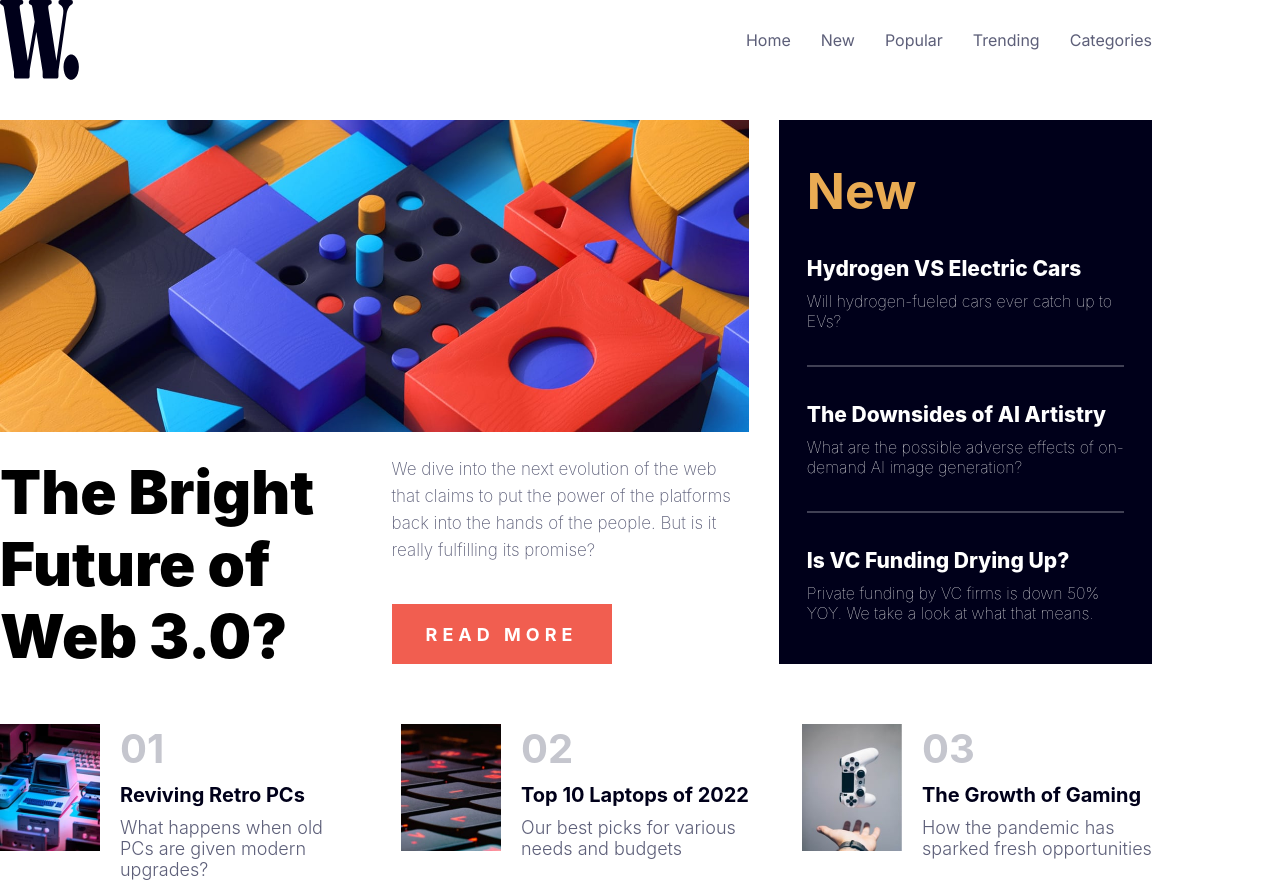
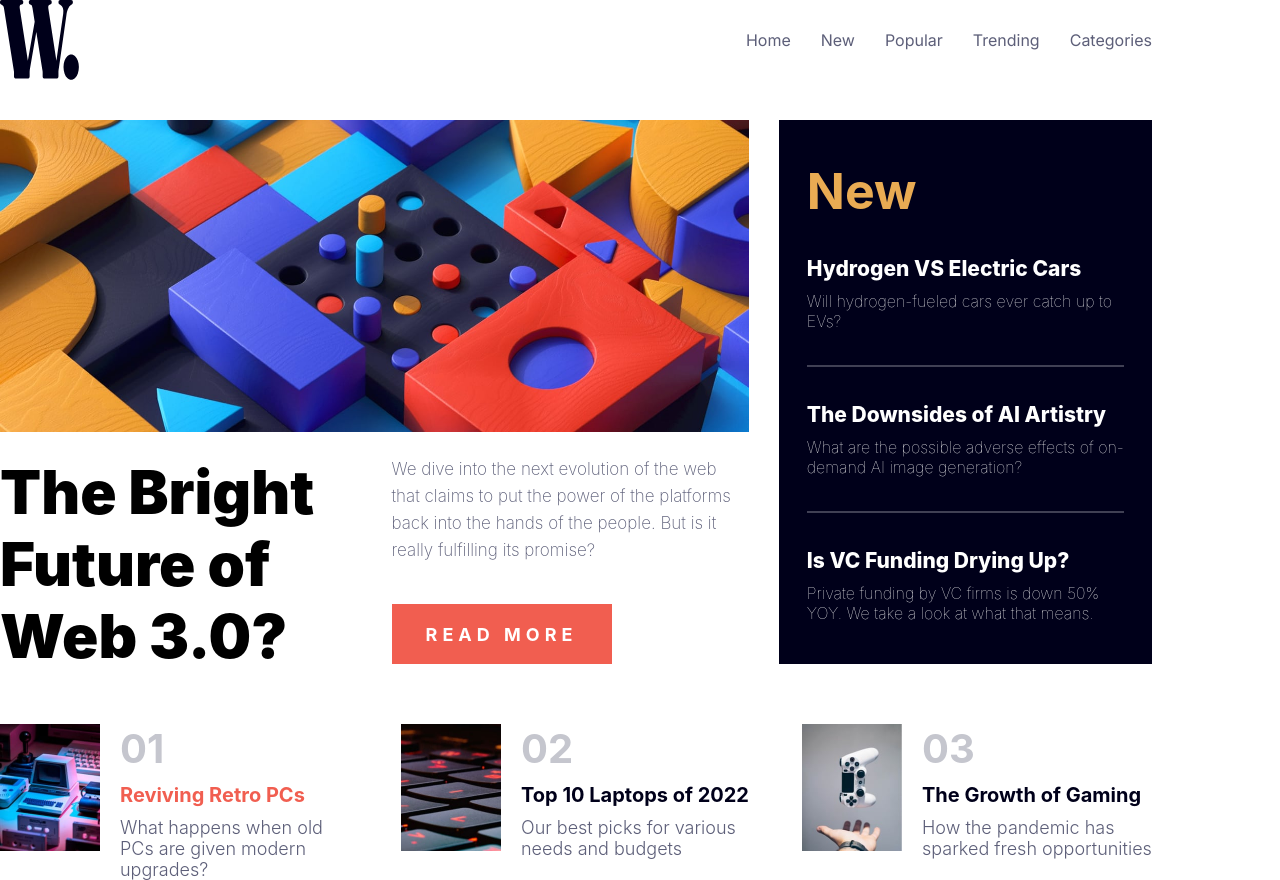
Before and after one commit to tbbui-732/news-homepage, a React (Create React App) app in the folder app/: page / in a window 1280 px wide. In both pictures the pointer is over the element "Reviving Retro PCs". Built offline with nearby package versions, Linux system fonts and the light colour scheme.

Commit message:
Created active states for every component

```diff
--- a/app/src/components/stylesheet/BottomSubHeading.css
+++ b/app/src/components/stylesheet/BottomSubHeading.css
@@ -69,6 +69,7 @@ Very dark blue:
   font-size: 20px;
   font-weight: bold;
   color: hsl(240, 100%, 5%);
+  transition-duration: 250ms;
 }
 
 .ArticleDescription {
@@ -78,3 +79,8 @@ Very dark blue:
   font-size: 18px;
   font-weight: 300;
 }
+
+/* active states */
+.Article:hover .ArticleTitle {
+  color: hsl(5, 85%, 63%); /* soft red */
+}
--- a/app/src/components/stylesheet/MainHeading.css
+++ b/app/src/components/stylesheet/MainHeading.css
@@ -72,4 +72,10 @@ button, input[type="submit"], input[type="reset"] {
 
   width: 220px;
   height: 60px;
+
+  transition-duration: 250ms;
 }
+
+.ReadMoreButton:hover {
+  background-color: hsl(240, 100%, 5%); /* very dark blue */
+}
--- a/app/src/components/stylesheet/Navigation.css
+++ b/app/src/components/stylesheet/Navigation.css
@@ -29,6 +29,8 @@
 
   text-decoration: none;
   color: hsl(236, 13%, 42%); /* dark grayish blue */
+
+  transition-duration: 250ms;
 }
 
 .NavLink:hover {
--- a/app/src/components/stylesheet/SideSubHeading.css
+++ b/app/src/components/stylesheet/SideSubHeading.css
@@ -32,9 +32,15 @@
   color: white;
   font-weight: 800;
   font-size: 21px;
+  transition-duration: 250ms;
 }
 
 .BlockSubHeading {
   color: white;
   font-weight: lighter;
 }
+
+/* active state */
+.NewsBlock:hover .BlockHeading {
+  color: hsl(35, 77%, 62%);
+}
```
